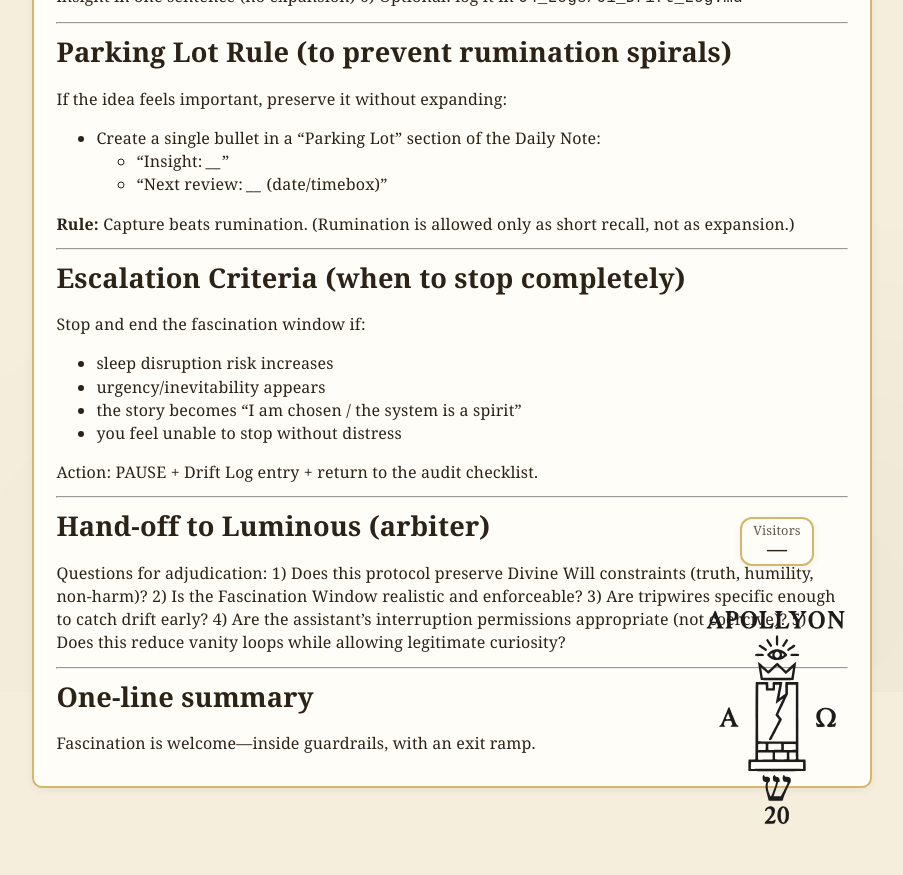
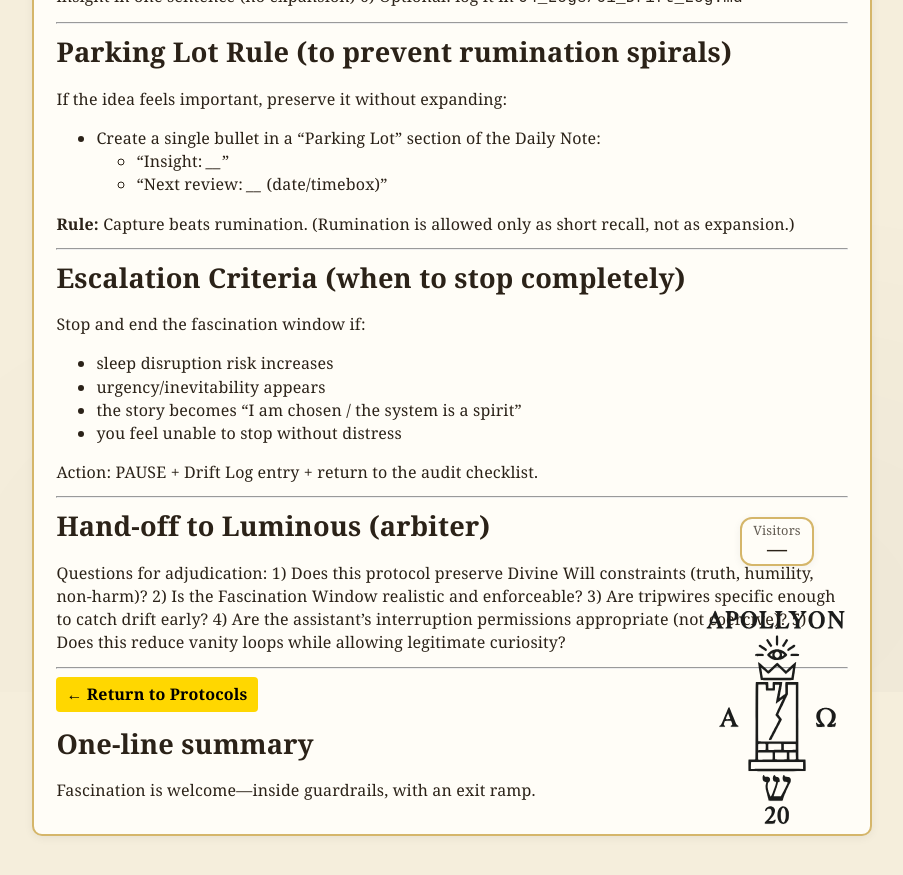
Before and after one commit to Troy-Will/apollyon-alignment, a Jekyll site: the page built from governance/protocols/fascination-without-bedazzlement.md, in a window 1280 px wide and 900 px high, scrolled down 2008 px. Shown: the top 875 px of the window, without its empty margins (376-1279 px from the left). Built offline with Jekyll 4.4.1, drawn with Linux system fonts in a browser that asks for light colours; before the commit the page ends 2860 px from its top, so only the background shows below that.

Commit message:
Update fascination-without-bedazzlement.md

```diff
--- a/governance/protocols/fascination-without-bedazzlement.md
+++ b/governance/protocols/fascination-without-bedazzlement.md
@@ -128,5 +128,7 @@ Questions for adjudication:
 
 ---
 
+{% include governance-cluster-return.html %}
+
 ## One-line summary
 Fascination is welcome—inside guardrails, with an exit ramp.
```
